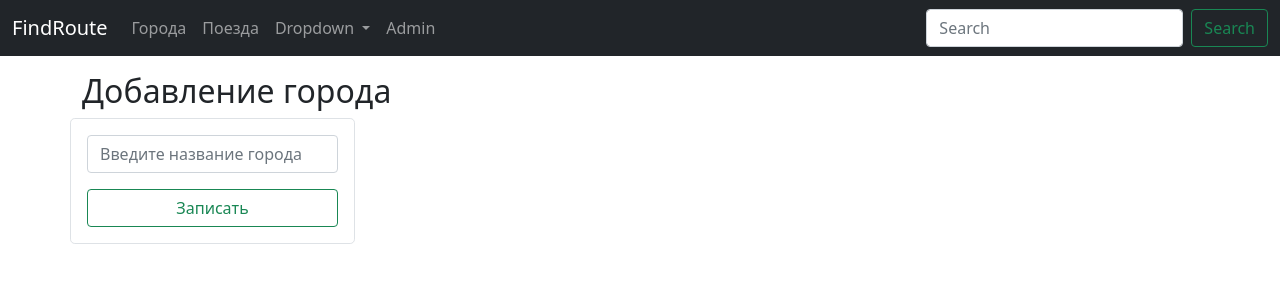
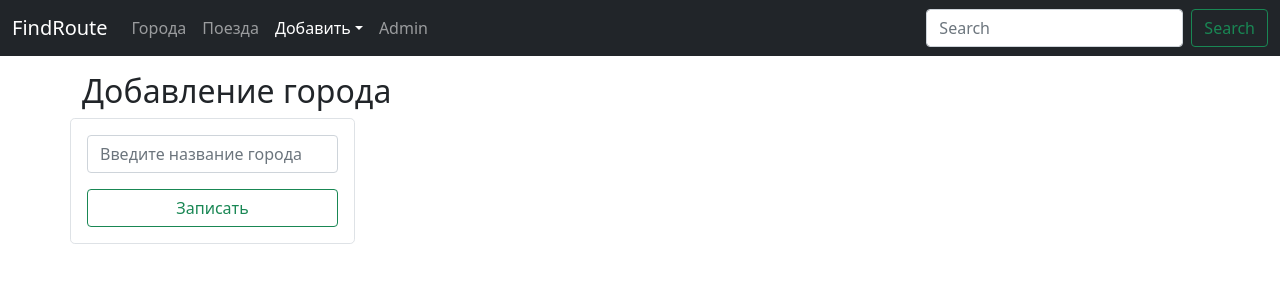
Before and after one commit to thaibee/find_route, a Django app: page /cities/add/ in a window 1280 px wide. Shown: the top 300 px of the page. Run offline with Django 3.2, Linux system fonts and the light colour scheme.

Commit message:
косметика

```diff
--- a/home/templates/nav.html
+++ b/home/templates/nav.html
@@ -1,7 +1,8 @@
 <nav class="navbar navbar-expand-lg navbar-dark bg-dark">
     <div class="container-fluid">
         <a class="navbar-brand" href="{% url 'home' %}">FindRoute</a>
-    <button class="navbar-toggler" type="button" data-bs-toggle="collapse" data-bs-target="#navbarSupportedContent" aria-controls="navbarSupportedContent" aria-expanded="false" aria-label="Toggle navigation">
+        <button class="navbar-toggler" type="button" data-bs-toggle="collapse" data-bs-target="#navbarSupportedContent"
+                aria-controls="navbarSupportedContent" aria-expanded="false" aria-label="Toggle navigation">
             <span class="navbar-toggler-icon"></span>
         </button>
         <div class="collapse navbar-collapse" id="navbarSupportedContent">
@@ -17,14 +18,15 @@
                        href="{% url 'trains:home' %}">Поезда</a>
                 </li>
                 <li class="nav-item dropdown">
-          <a class="nav-link dropdown-toggle" href="#" id="navbarDropdown" role="button" data-bs-toggle="dropdown" aria-expanded="false">
-            Dropdown
-          </a>
-          <ul class="dropdown-menu" aria-labelledby="navbarDropdown">
-            <li><a class="dropdown-item" href="#">Action</a></li>
-            <li><a class="dropdown-item" href="#">Another action</a></li>
-            <li><hr class="dropdown-divider"></li>
-            <li><a class="dropdown-item" href="#">Something else here</a></li>
+                    {% url 'cities:add' as url %}
+                    {% url 'trains:add' as url2 %}
+                    <a class="nav-link dropdown-toggle {% if request.path == url or request.path == url2 %}active{% endif %}"
+                       id="navbarDropdown" role="button"
+                       data-bs-toggle="dropdown" aria-expanded="false">Добавить</a>
+                    <ul class="dropdown-menu"
+                        aria-labelledby="navbarDropdown">
+                        <li><a class="dropdown-item" href="{% url 'cities:add' %}">Город</a></li>
+                        <li><a class="dropdown-item" href="{% url 'trains:add' %}">Поезд</a></li>
                     </ul>
                 <li class="nav-item">
                     <a class="nav-link" href="{% url 'admin:index' %}">Admin</a>
--- a/trains/views.py
+++ b/trains/views.py
@@ -1,8 +1,6 @@
 from django.contrib import messages
 from django.contrib.messages.views import SuccessMessageMixin
-from django.shortcuts import render
 from django.urls import reverse_lazy
-from django.views import View
 from django.views.generic import ListView, UpdateView, DeleteView, CreateView
 
 from trains.forms import TrainForm
```
Lines whose indentation alone changed are shown as unchanged.
